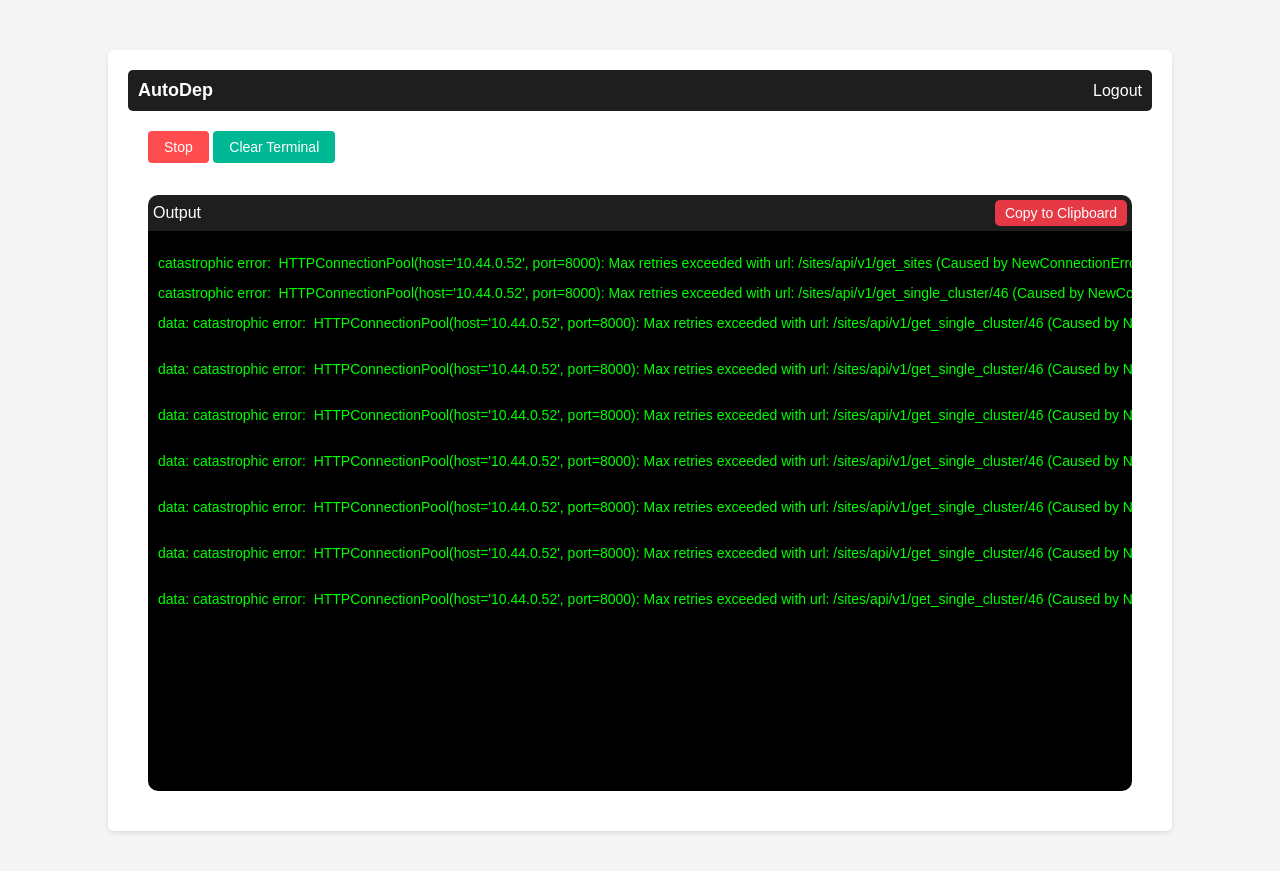
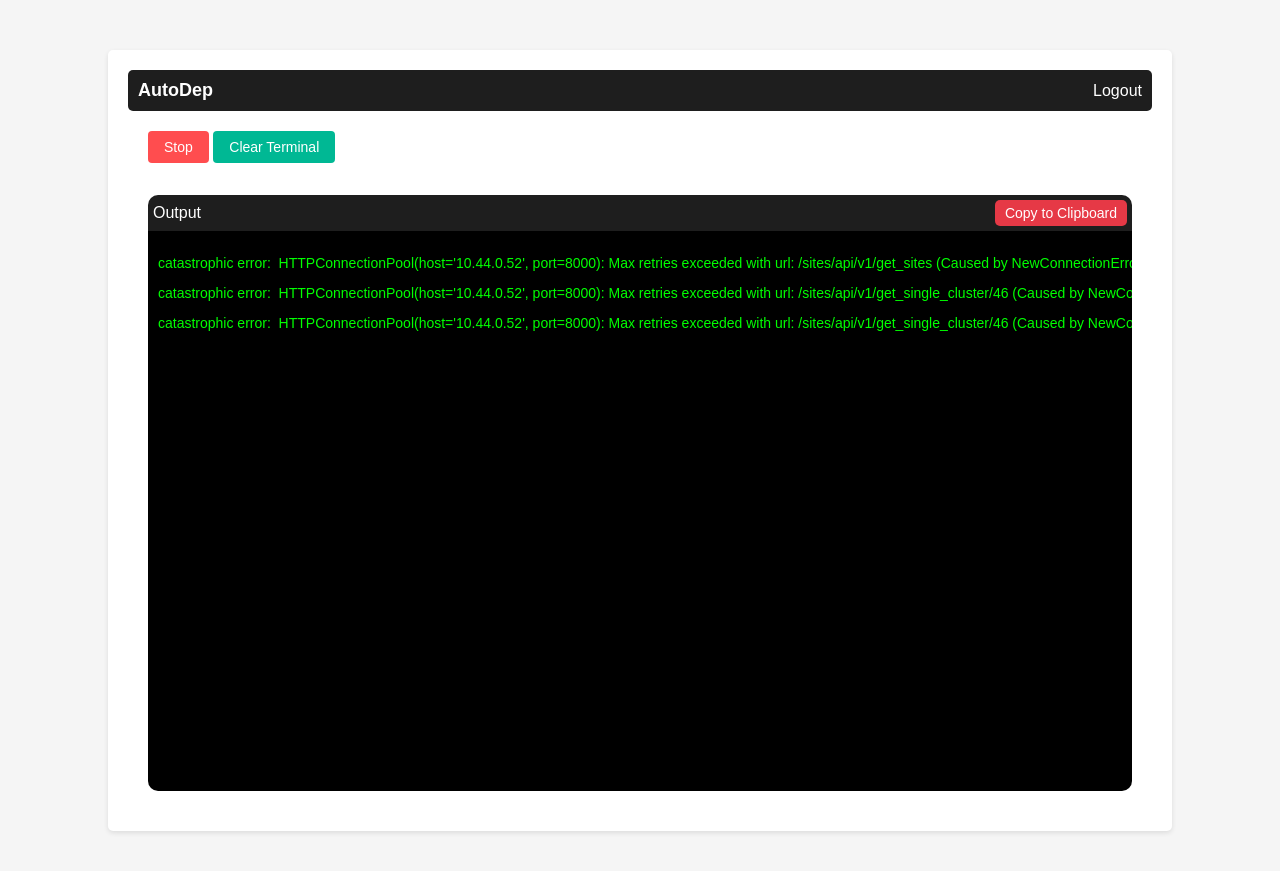
Before and after one commit to DoxDevOps/autoDep, a Flask app: page /landing in a window 1280 px wide. Shown: the top 871 px of the page. Run offline with Flask 3, Linux system fonts and the light colour scheme; the visitor is signed in with stand-in values (Sample User, id 1); parts of the project's set-up code (start-up, migrations or seed data) failed here and were passed over.

Commit message:
modified:   app/autodeploy.py modified:   app/main.py modified:   app/templates/landing.html

```diff
--- a/app/autodeploy.py
+++ b/app/autodeploy.py
@@ -43,14 +43,11 @@
 def call_process():
     file_operations.redirect_output_to_file('app/output.txt')
     start_time = time.time()
-
     init()
     end_time = time.time()
     runtime = end_time - start_time
     print("Runtime:", runtime, "seconds")
     file_operations.restore_output()
-
-
 
 if __name__ == '__main__':
     start_time = time.time()
--- a/app/main.py
+++ b/app/main.py
@@ -238,7 +238,7 @@
         lines = tail(file_path, num_lines=1)  # Retrieve the last line of the file
 
         for line in lines:
-            yield f"data: {line.strip()}\n\n"
+            yield f"{line.strip()}\n\n"
 
     return Response(stream(), mimetype='text/event-stream')
 
--- a/app/templates/landing.html
+++ b/app/templates/landing.html
@@ -352,7 +352,7 @@
                         //console.log(`Found "${""}" at index ${index}.`)
                       } else {
                         //console.log(`"${""}" not found.`)
-                        outputElement.innerHTML += "<p>"+data+"</p>"
+                        outputElement.innerHTML += "<p>"+ data + "</p>";
                         scrollToBottom();
                       }
                 })
```
